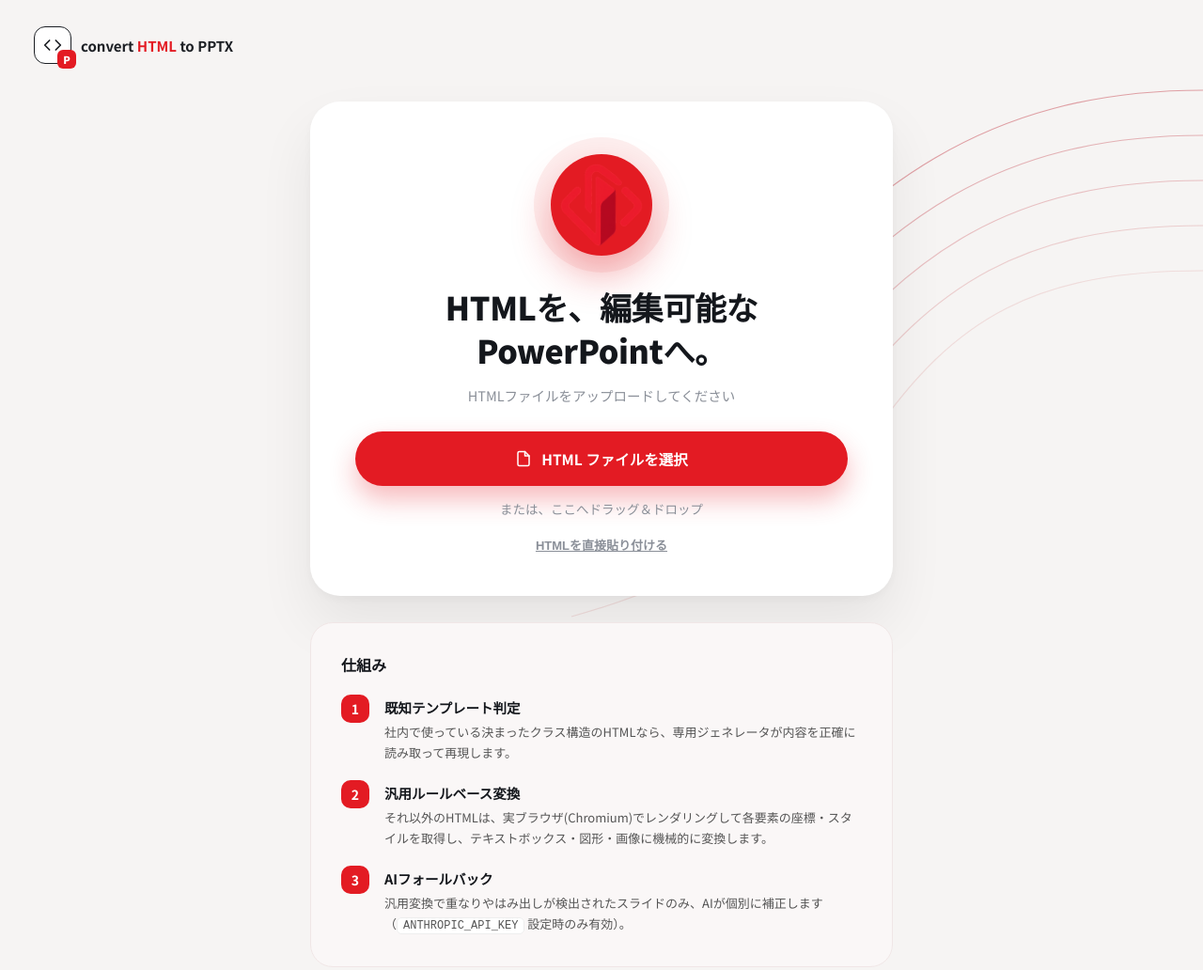
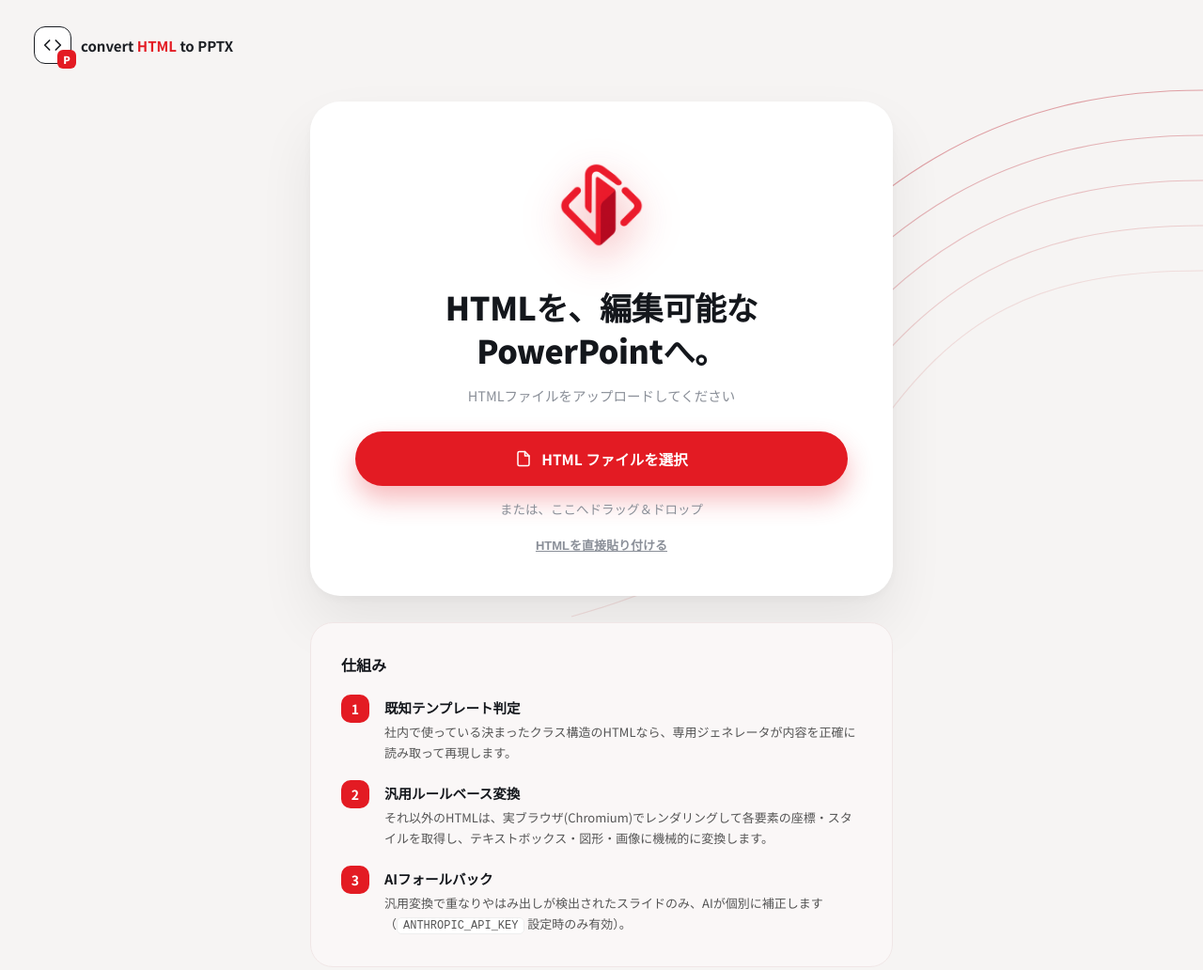
Before and after one commit to chikamm/html2pptx-app, a website: page html2pptx-app 3/public/index.html in a window 1280 px wide. Shown: the whole page at 94% size. Drawn offline with Linux system fonts and the light colour scheme.

Commit message:
Update style.css

```diff
--- a/html2pptx-app 3/public/style.css
+++ b/html2pptx-app 3/public/style.css
@@ -98,12 +98,15 @@ body {
   width: 108px;
   height: 108px;
   margin: 0 auto 32px;
-  border-radius: 50%;
-  background: var(--red);
   display: flex;
   align-items: center;
   justify-content: center;
-  box-shadow: 0 20px 40px rgba(227, 27, 35, 0.35), 0 0 0 18px rgba(227, 27, 35, 0.07);
+}
+.upload-icon img {
+  width: 92px;
+  height: 92px;
+  object-fit: contain;
+  filter: drop-shadow(0 14px 22px rgba(227, 27, 35, 0.35));
 }
 
 h1 {
@@ -237,4 +240,5 @@ h1 {
   .upload-card { padding: 40px 26px 32px; border-radius: 24px; }
   h1 { font-size: 26px; }
   .upload-icon { width: 84px; height: 84px; }
+  .upload-icon img { width: 72px; height: 72px; }
 }
```
